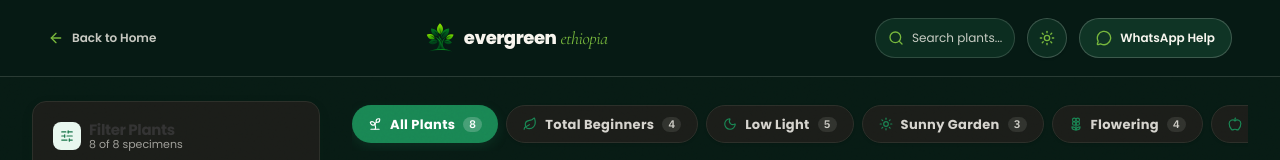
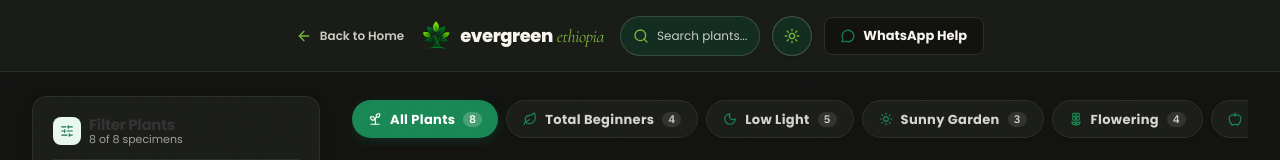
Before and after one commit to NatBabi/evergreen, a Next.js app: page /plants in a window 1280 px wide. Shown: the top 160 px of the page. Built offline with nearby package versions, Linux system fonts and the light colour scheme; no server answers; the database is empty.

Commit message:
livery(chakaplants.com v1): layout

```diff
--- a/src/app/plants/PlantsCatalogClient.tsx
+++ b/src/app/plants/PlantsCatalogClient.tsx
@@ -171,8 +171,8 @@ export default function PlantsCatalogClient() {
 
   return (
     <div
-      className={`relative min-h-screen flex flex-col selection:bg-leaf selection:text-ivory transition-colors duration-300 ${
-        isDark ? "bg-forest-deep text-ivory" : "bg-ivory text-forest"
+      className={`relative min-h-screen flex flex-col selection:bg-[#198754] selection:text-white transition-colors duration-300 font-chaka ${
+        isDark ? "bg-[#121311] text-ivory" : "bg-[#f4f7f4] text-[#333333]"
       }`}
     >
       <Suspense fallback={null}>
@@ -182,12 +182,12 @@ export default function PlantsCatalogClient() {
         />
       </Suspense>
 
-      {/* Top Header Navigation with Left Back Link, Centered Brand & Right Actions */}
+      {/* Top Header Navigation: Chaka 72px tall sticky header on hairline border */}
       <header
-        className={`sticky top-0 z-40 w-full backdrop-blur-md border-b py-3 sm:py-4 px-4 sm:px-8 lg:px-12 transition-colors duration-300 ${
+        className={`sticky top-0 z-40 w-full min-h-[72px] flex items-center backdrop-blur-md border-b px-4 sm:px-8 lg:px-12 transition-colors duration-300 ${
           isDark
-            ? "bg-forest-deep/85 border-ivory/15 text-ivory"
-            : "bg-white/85 border-forest/15 text-forest shadow-sm"
+            ? "bg-[#1B1D19]/90 border-[#2C2F29] text-ivory"
+            : "bg-white/95 border-[#e2e9e4] text-[#333333] shadow-sm"
         }`}
       >
         <div className="max-w-[1320px] mx-auto flex items-center justify-between gap-3 sm:gap-4">
@@ -300,18 +300,18 @@ export default function PlantsCatalogClient() {
             {/* Dark Mode ↔ Light Mode Switcher */}
             <ThemeToggle />
 
-            {/* Direct WhatsApp Help Button */}
+            {/* Direct WhatsApp Help Button (Chaka secondary button style) */}
             <a
               href="https://wa.me/251942461641?text=Hi%20Evergreen%20%F0%9F%91%8B%20I'm%20browsing%20your%20plant%20catalog."
               target="_blank"
               rel="noopener noreferrer"
-              className={`inline-flex items-center gap-2 px-3 sm:px-4 py-2 rounded-full border text-xs font-semibold leading-4 transition-colors duration-200 min-h-[40px] shrink-0 ${
+              className={`inline-flex items-center gap-2 px-3 sm:px-4 py-2 rounded-[8px] border text-[13px] font-bold leading-none transition-colors duration-200 min-h-[38px] shrink-0 focus-chaka ${
                 isDark
-                  ? "bg-forest/80 hover:bg-forest border-ivory/20 text-ivory"
-                  : "bg-forest/10 hover:bg-forest/15 border-forest/20 text-forest"
+                  ? "bg-[#121311] hover:bg-[#1B1D19] border-[#2C2F29] text-ivory"
+                  : "bg-white hover:bg-[#e8f6ee] border-[#e2e9e4] text-[#198754] shadow-sm"
               }`}
             >
-              <MessageCircle className="w-4 h-4 text-leaf shrink-0" />
+              <MessageCircle className="w-3.5 h-3.5 text-[#198754] shrink-0" />
               <span className="hidden sm:inline">WhatsApp Help</span>
             </a>
           </div>
```
